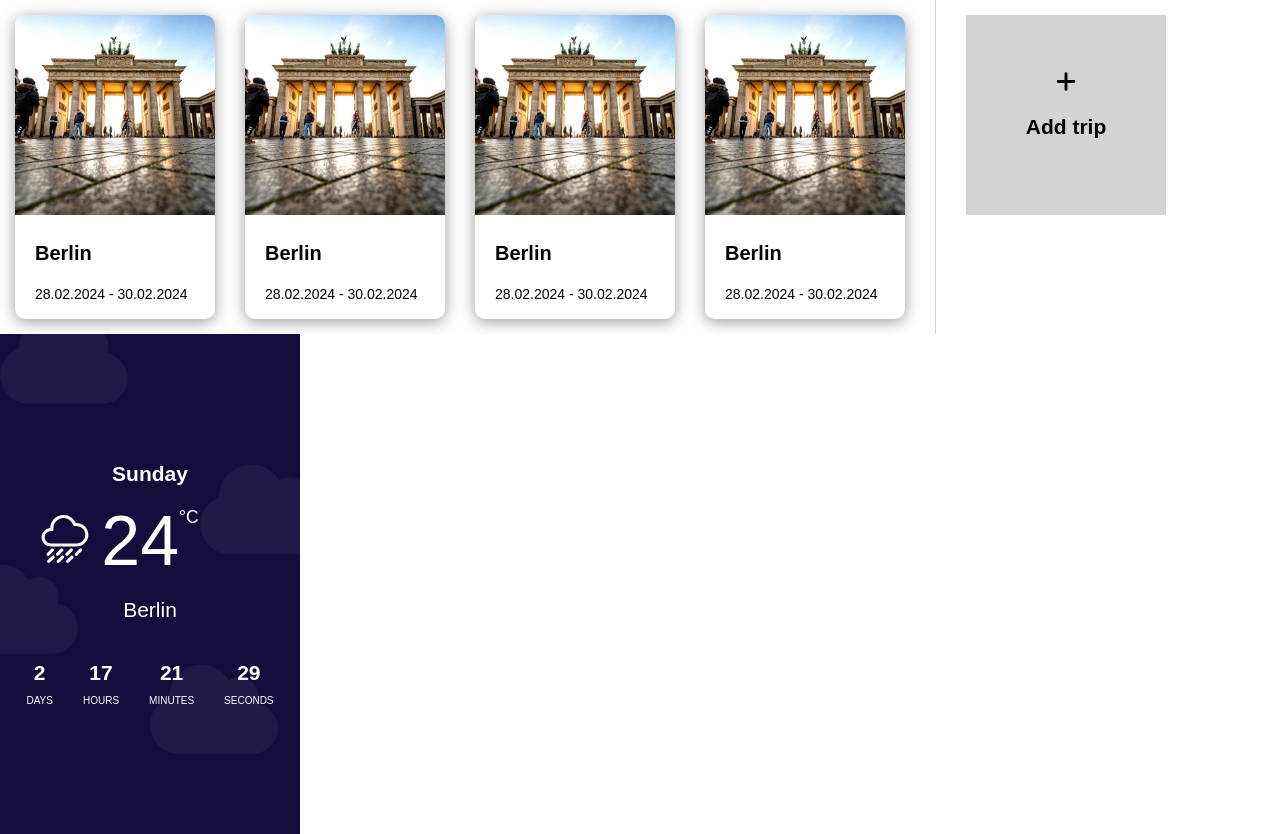
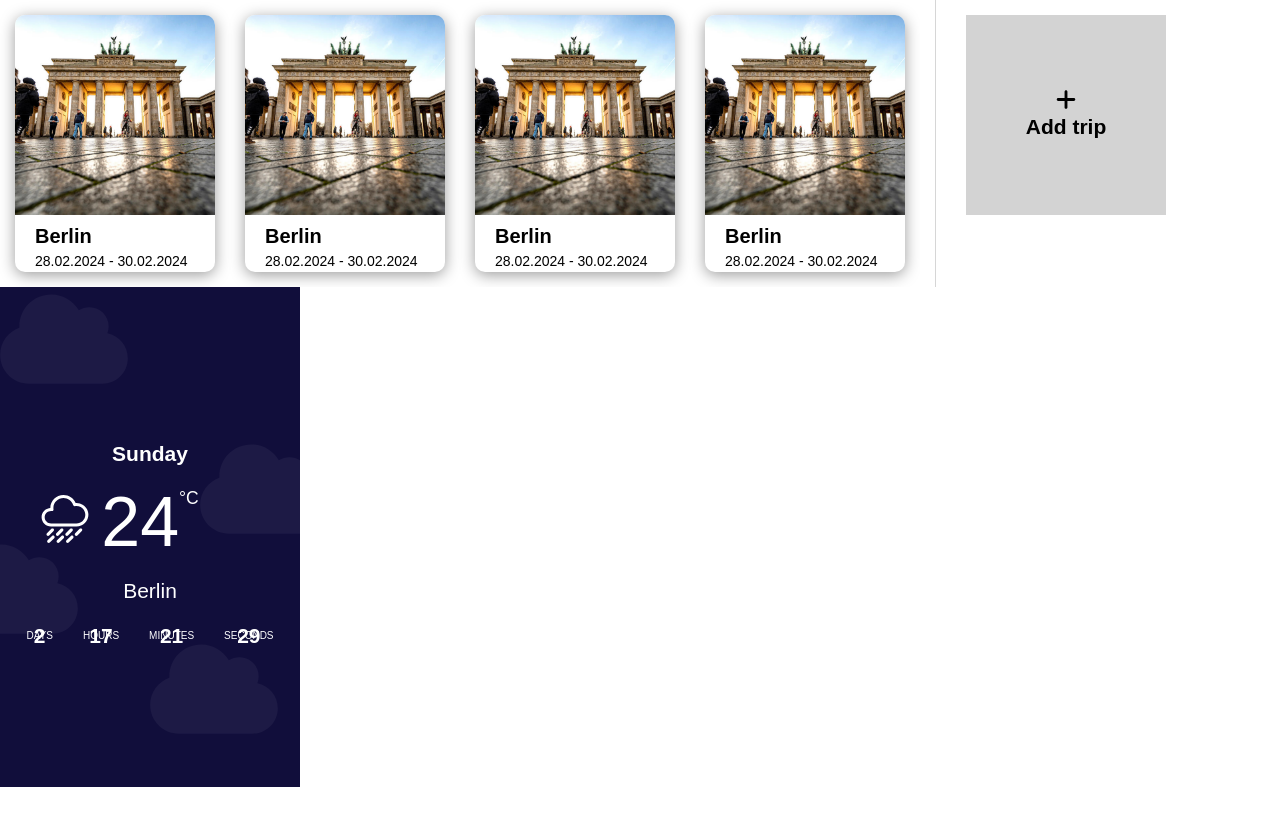
Before and after one commit to Xxandder/weather-app, a React (Vite) app in the folder weather-app/: page / in a window 1280 px wide. After the commit the page ends 800 px from the top, so only its background shows below. Built offline with nearby package versions, Linux system fonts and the light colour scheme.

Commit message:
+ set margin, padding and border to zero for all elements

```diff
--- a/weather-app/src/assets/css/styles.scss
+++ b/weather-app/src/assets/css/styles.scss
@@ -1,5 +1,8 @@
 * {
     box-sizing: border-box;
+    padding: 0;
+    margin: 0;
+    border: 0;
   }
 
   body {
@@ -12,6 +15,7 @@
     font-size: 14px;
     font-family: Arial, Helvetica, sans-serif;
     line-height: 1.5;
+    margin: 0;
   }
 
   #root {
```
